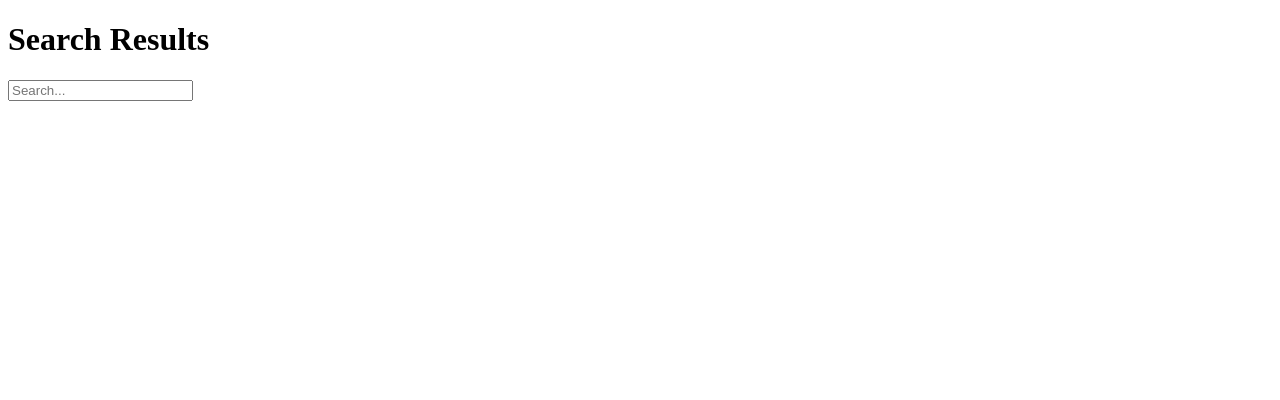
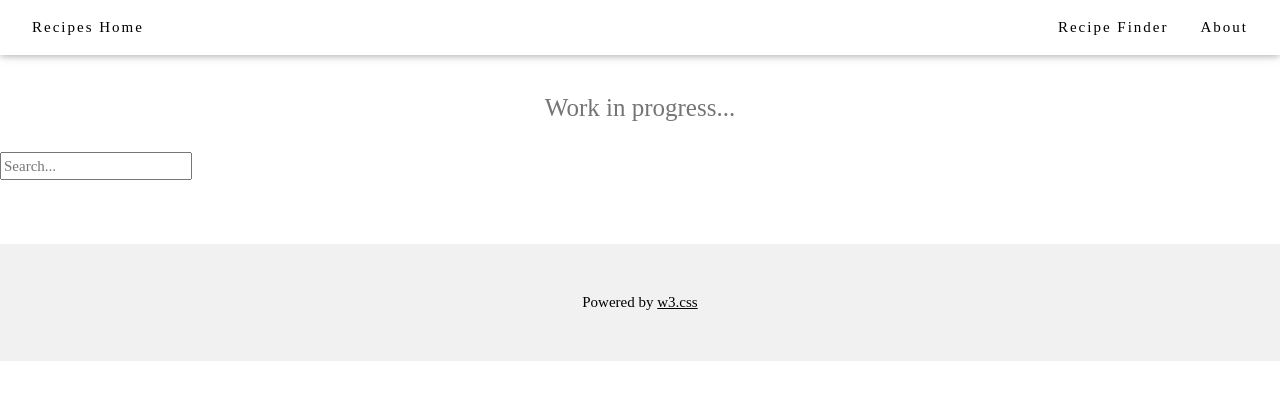
Before and after one commit to TI-Allard/hoohacks23, a Django app: page /recipe-finder/ in a window 1280 px wide. Shown: the top 400 px of the page. Run offline with Django 4.2, Linux system fonts and the light colour scheme.

Commit message:
search bar in formatted page, added readme

```diff
--- a/recipes/templates/recipes/finder-template.html
+++ b/recipes/templates/recipes/finder-template.html
@@ -38,6 +38,9 @@ h1, h2, h3, h4, h5, h6 {
     <p class="w3-center w3-text-grey" style="text-align:center; font-size:25px">Work in progress...</p>
   </div>
 
+  <form action="{% url 'recipes:search-results' %}" method="get">
+    <input name="q" type="text" placeholder="Search...">
+  </form>
 
 <!-- End page content -->
 </div>
--- a/recipes/templates/recipes/recipe-finder.html
+++ b/recipes/templates/recipes/recipe-finder.html
@@ -1,15 +1,55 @@
 <!DOCTYPE html>
+{% load static %}
+{% load template_addons %}
 <html>
+<head>
+<title> Recipes Home </title>
+<meta charset="UTF-8">
+<meta name="viewport" content="width=device-width, initial-scale=1">
+<link rel="stylesheet" href="https://www.w3schools.com/w3css/4/w3.css">
+<style>
+body {font-family: "Times New Roman", Georgia, Serif;}
+h1, h2, h3, h4, h5, h6 {
+  font-family: "Playfair Display";
+}
+</style>
+</head>
+<body>
 
 
-<h1>Search Results</h1>
-<body>
-<form action="{% url 'recipes:search-results' %}" method="get">
+<!-- Navbar (sit on top) -->
+<div class="w3-top">
+  <div class="w3-bar w3-white w3-padding w3-card" style="letter-spacing:2px;">
+    <a href="../" class="w3-bar-item w3-button">Recipes Home</a>
+    <!-- Right-sided navbar links. Hide them on small screens -->
+    <div class="w3-right w3-hide-small">
+      <a href="" class="w3-bar-item w3-button">Recipe Finder</a>
+      <a href="../about" class="w3-bar-item w3-button">About</a>
+    </div>
+  </div>
+</div>
+
+
+<!-- Page content -->
+<div class="w3-padding-64">
+
+
+  <div>
+    <p class="w3-center w3-text-grey" style="text-align:center; font-size:25px">Work in progress...</p>
+  </div>
+
+  <form action="{% url 'recipes:search-results' %}" method="get">
     <input name="q" type="text" placeholder="Search...">
   </form>
 
+<!-- End page content -->
+</div>
 
-</ul>
+
+<!-- Footer -->
+<footer class="w3-center w3-light-grey w3-padding-32">
+  <p>Powered by <a href="https://www.w3schools.com/w3css/default.asp" title="W3.CSS" target="_blank" class="w3-hover-text-green">w3.css</a></p>
+</footer>
+
 </body>
-
 </html>
```
Also changed, not shown: README.md (added).
